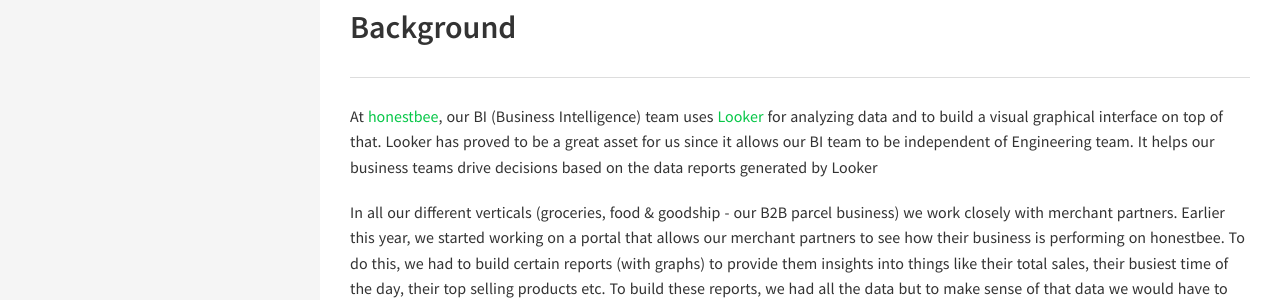
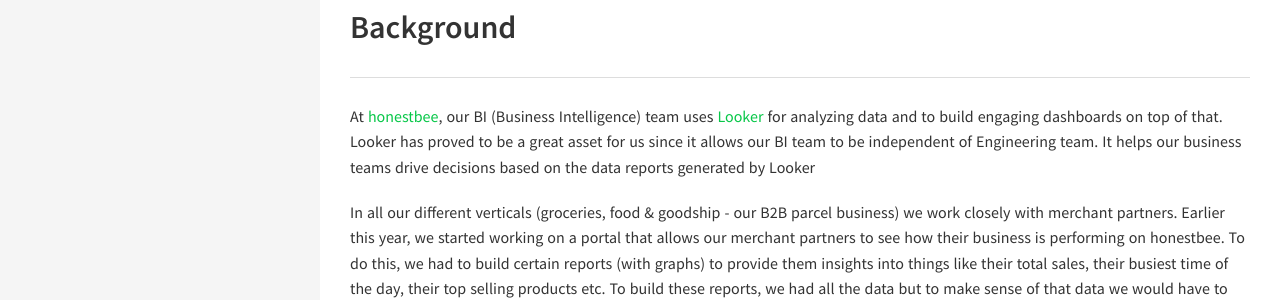
Before and after one commit to honestbee/honestbee.github.io, a Jekyll site: the page built from _posts/2017-11-07-embedding-looker-reports-in-web-app.md, in a window 1280 px wide. Shown: the part 280-580 px from the top of the page. Built offline with Jekyll 4.4.1, drawn with Linux system fonts in a browser that asks for light colours.

Commit message:
Small edit

```diff
--- a/_posts/2017-11-07-embedding-looker-reports-in-web-app.md
+++ b/_posts/2017-11-07-embedding-looker-reports-in-web-app.md
@@ -9,7 +9,7 @@ author: Taher Dhilawala
 ---
 ## Background
 
-At [honestbee](https://honestbee.com), our BI (Business Intelligence) team uses [Looker](https://looker.com/) for analyzing data and to build a visual graphical interface on top of that.
+At [honestbee](https://honestbee.com), our BI (Business Intelligence) team uses [Looker](https://looker.com/) for analyzing data and to build engaging dashboards on top of that.
 Looker has proved to be a great asset for us since it allows our BI team to be independent of Engineering team. It helps our business teams drive decisions based on the data reports generated by Looker
 
 In all our different verticals (groceries, food & goodship - our B2B parcel business) we work closely with merchant partners.
```
